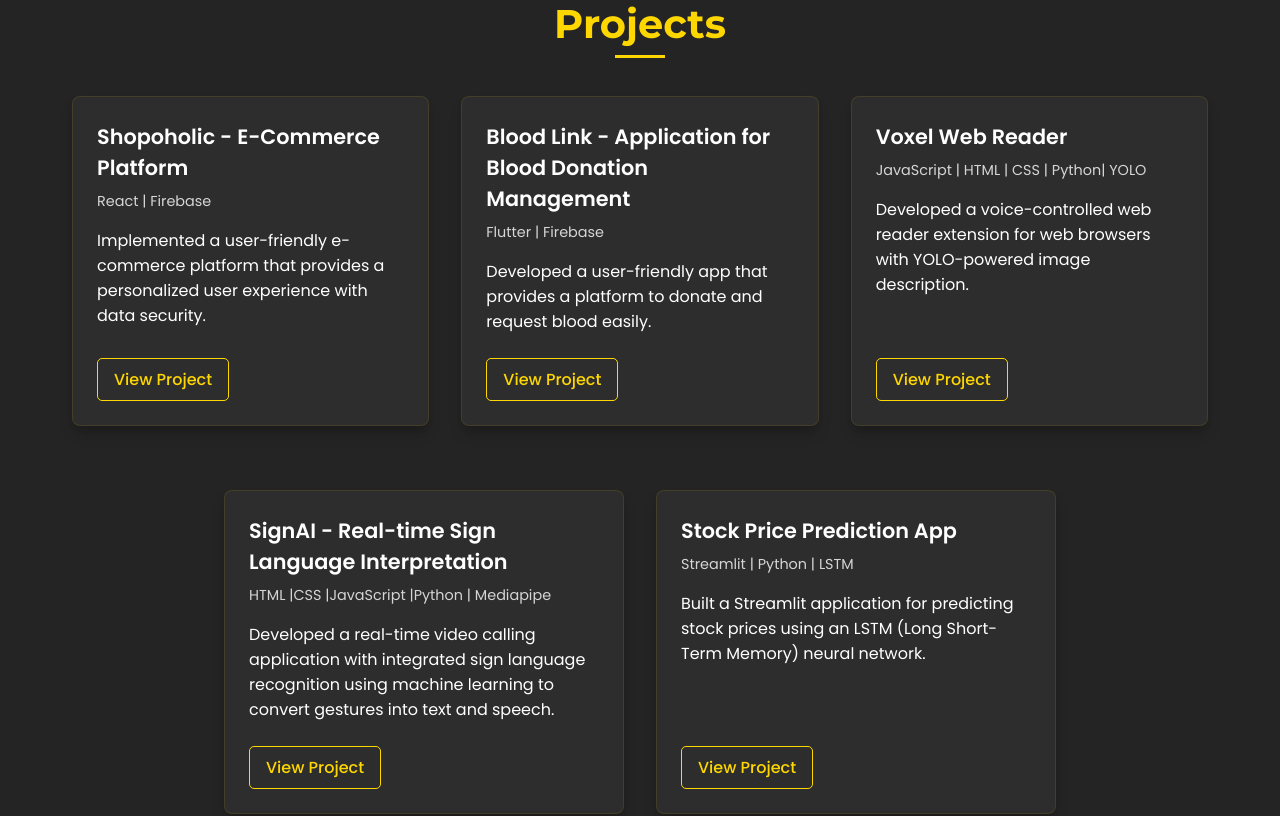
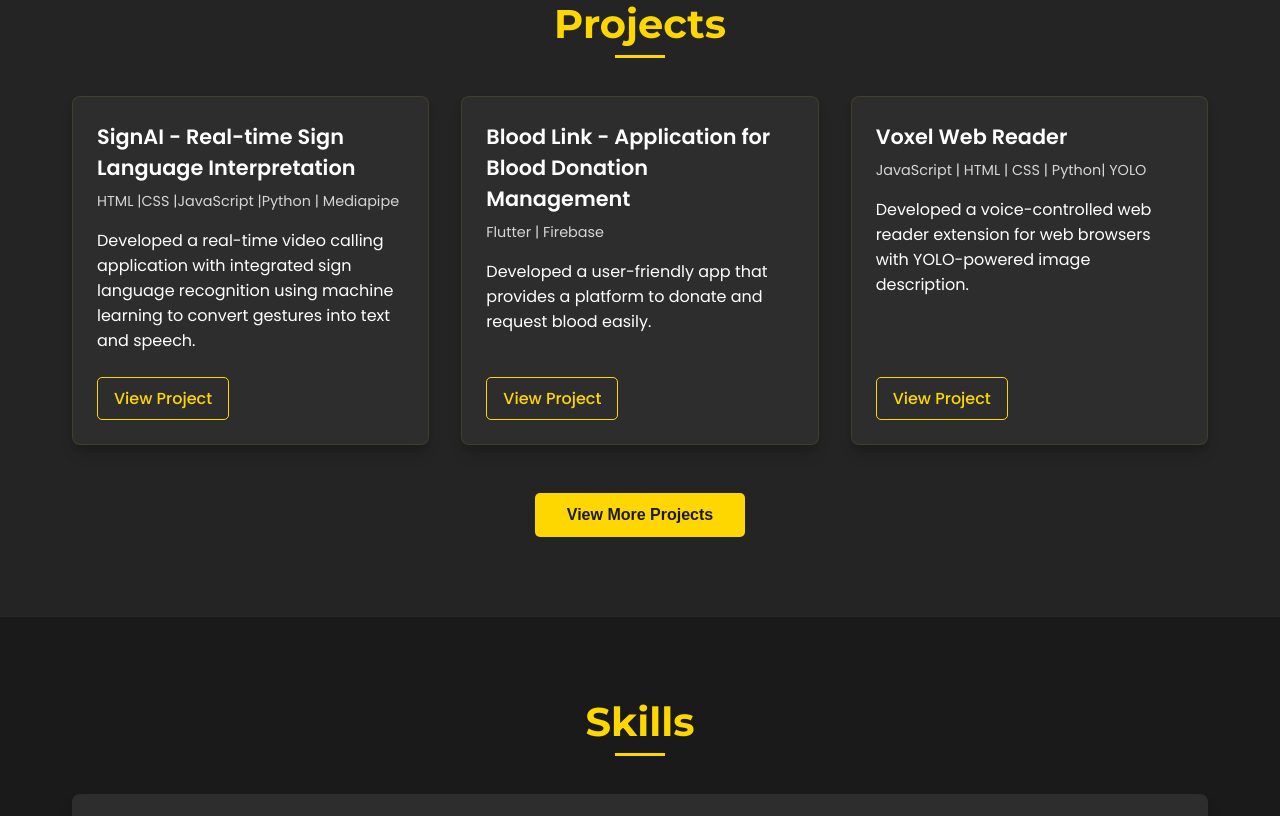
Before and after one commit to Navaneeth-007/navaneeth_portfolio, a React (Create React App) app: page / in a window 1280 px wide. Shown: the part 2940-3756 px from the top of the page. Built offline with nearby package versions, Linux system fonts and the light colour scheme; the HTML template or start-up script is replaced by a standard one.

Commit message:
final commit

```diff
--- a/src/App.css
+++ b/src/App.css
@@ -471,9 +471,9 @@ section:nth-child(even) {
 /* Projects Section */
 .project-cards {
   display: grid;
-  grid-template-columns: repeat(auto-fit, minmax(min(300px, 100%), 1fr));
+  grid-template-columns: repeat(auto-fit, minmax(300px, 1fr));
   gap: 2rem;
-  width: 100%;
+  margin-bottom: 2rem;
 }
 
 /* Container for the last two projects */
@@ -1127,3 +1127,50 @@ footer {
     padding: 1rem;
   }
 }
+
+.hidden-projects {
+  display: grid;
+  grid-template-columns: repeat(2, 1fr);
+  gap: 2rem;
+  opacity: 0;
+  height: 0;
+  overflow: hidden;
+  transition: all 0.5s ease-in-out;
+  margin-bottom: 0;
+}
+
+.hidden-projects.show {
+  opacity: 1;
+  height: auto;
+  margin-bottom: 2rem;
+}
+
+.view-more-container {
+  width: 100%;
+  display: flex;
+  justify-content: center;
+  margin-top: 1rem;
+}
+
+.view-more-btn {
+  background-color: var(--primary);
+  color: var(--bg);
+  padding: 0.8rem 2rem;
+  border: none;
+  border-radius: 5px;
+  cursor: pointer;
+  font-size: 1rem;
+  font-weight: 600;
+  transition: all 0.3s ease;
+}
+
+.view-more-btn:hover {
+  transform: translateY(-2px);
+  box-shadow: 0 5px 15px rgba(255, 215, 0, 0.3);
+}
+
+@media screen and (max-width: 768px) {
+  .hidden-projects {
+    grid-template-columns: 1fr;
+  }
+}
--- a/src/App.js
+++ b/src/App.js
@@ -13,6 +13,7 @@ function App() {
     message: ''
   });
   const [formStatus, setFormStatus] = useState('');
+  const [showMore, setShowMore] = useState(false);
 
   useEffect(() => {
     const handleScroll = () => {
@@ -215,14 +216,14 @@ function App() {
           <div className="project-cards">
             <div className="project-card reveal">
               <div className="project-header">
-                <h3>Shopoholic - E-Commerce Platform</h3>
-                <div className="project-tech">React | Firebase</div>
+                <h3>SignAI - Real-time Sign Language Interpretation</h3>
+                <div className="project-tech">HTML |CSS |JavaScript |Python | Mediapipe </div>
               </div>
               <p>
-                Implemented a user-friendly e-commerce platform that provides a personalized user experience with data security.
+                Developed a real-time video calling application with integrated sign language recognition using machine learning to convert gestures into text and speech.
               </p>
               <div className="project-links">
-                <a href="https://arjun-sreekumar.github.io/shopoholic--Ecommerce-platform" className="project-link">View Project</a>
+                <a href="https://github.com/Navaneeth-007/SignAI" className="project-link">View Project</a>
               </div>
             </div>
 
@@ -251,18 +252,19 @@ function App() {
                 <a href="https://github.com/Navaneeth-007/Voxel_Web_Reader" className="project-link">View Project</a>
               </div>
             </div>
+          </div>
 
-            <div className="last-projects-container">
+          <div className={`hidden-projects ${showMore ? 'show' : ''}`}>
             <div className="project-card reveal">
               <div className="project-header">
-                  <h3>SignAI - Real-time Sign Language Interpretation</h3>
-                  <div className="project-tech">HTML |CSS |JavaScript |Python | Mediapipe </div>
+                <h3>Shopoholic - E-Commerce Platform</h3>
+                <div className="project-tech">React | Firebase</div>
               </div>
               <p>
-                  Developed a real-time video calling application with integrated sign language recognition using machine learning to convert gestures into text and speech.
+                Implemented a user-friendly e-commerce platform that provides a personalized user experience with data security.
               </p>
               <div className="project-links">
-                  <a href="https://github.com/Navaneeth-007/SignAI" className="project-link">View Project</a>
+                <a href="https://arjun-sreekumar.github.io/shopoholic--Ecommerce-platform" className="project-link">View Project</a>
               </div>
             </div>
 
@@ -279,6 +281,11 @@ function App() {
               </div>
             </div>
           </div>
+
+          <div className="view-more-container">
+            <button className="view-more-btn" onClick={() => setShowMore(!showMore)}>
+              {showMore ? 'Show Less' : 'View More Projects'}
+            </button>
           </div>
         </div>
       </section>
```
Lines whose indentation alone changed are shown as unchanged.
